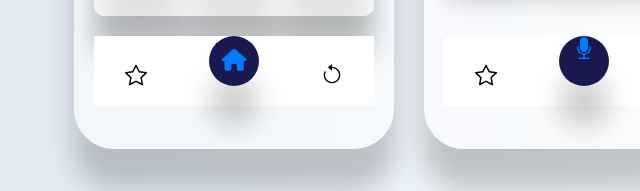
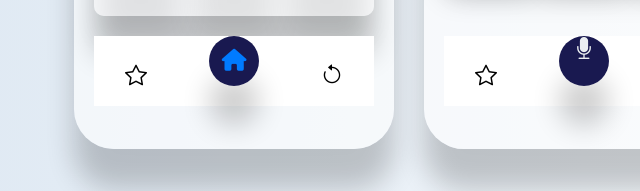
Before and after one commit to Louis-ABK/Louis-ABK-TransApp, a plain HTML site: page index.html in a window 1280 px wide. Shown: the part 606-797 px from the top of the page, 56-696 px from the left. Drawn offline with nearby package versions, Linux system fonts and the light colour scheme.

Commit message:
modification de la couleur du micro au footer

```diff
--- a/index.css
+++ b/index.css
@@ -280,7 +280,7 @@ i {
 
 #voice {
     padding-top: 15px;
-    color: #007bff;
+    color: #eaeef1;
 }
 
 /* .barre {
```
